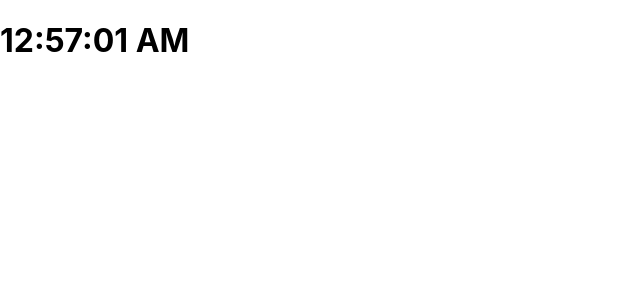
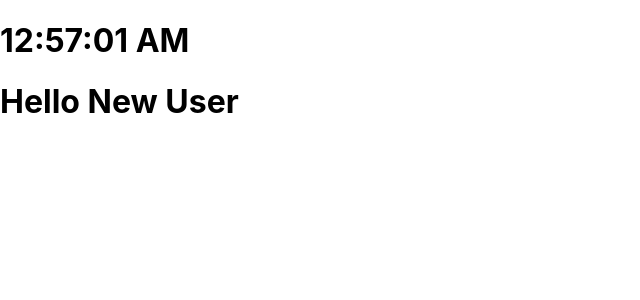
Before and after one commit to adiezag/my-bank, a React (Create React App) app: page / in a window 1280 px wide. Shown: the top 300 px of the page, without its empty margins (0-640 px from the left). Built offline with nearby package versions, Linux system fonts and the light colour scheme.

Commit message:
Component for greeting the user

```diff
--- a/src/App.js
+++ b/src/App.js
@@ -1,11 +1,13 @@
 import logo from './logo.svg';
 import './App.css';
 import Clock from './components/Clock';
+import Greeting  from './components/Greeting';
 
 function App() {
   return (
     <div>
       <Clock/>
+      <Greeting/>
     </div>
   );
 }
--- /dev/null
+++ b/src/components/Greeting.js
@@ -0,0 +1,21 @@
+import {Component} from 'react';
+
+class Greeting extends Component {
+    constructor (props) {
+        super(props);
+        this.state = {
+            user: 'New User'
+        };
+    }
+
+    render() {
+        return (
+            <div>
+                <h1>Hello {this.state.user}</h1>
+            </div>
+        );
+
+    }
+
+}
+export default Greeting;
```
